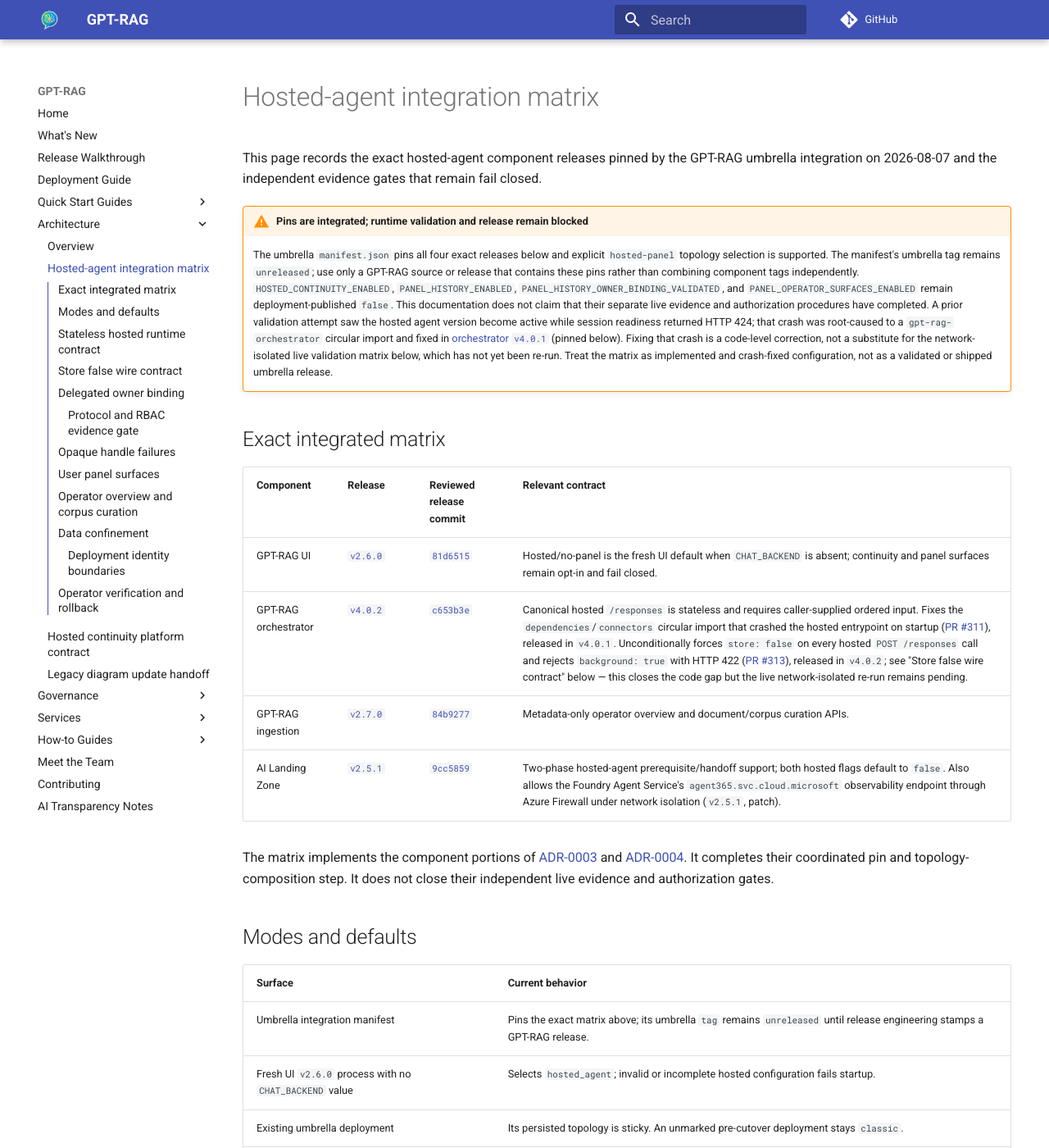
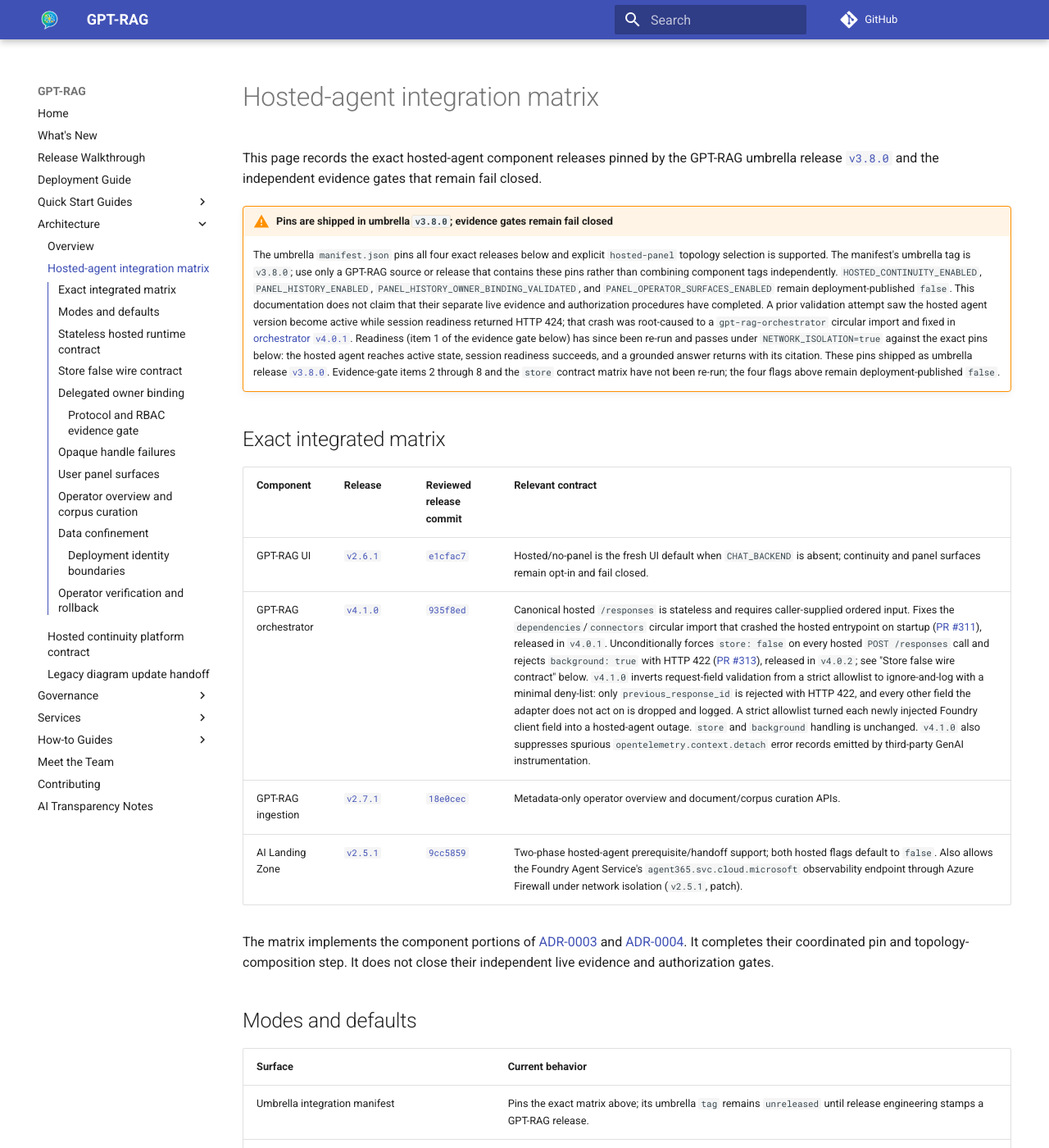
Before and after one commit to Azure/GPT-RAG, an MkDocs documentation site: the page built from docs/hosted_agent_release_matrix.md, in a window 1280 px wide and 1400 px high. Shown: the whole window at 82% size. Built offline with MkDocs 1.6.1 and Material for MkDocs 9.7.7, drawn with Linux system fonts in a browser that asks for light colours; comment, search, counter and statistics services are not loaded; some of the changed text lies outside the part shown.

Commit message:
docs: repin hosted-agent matrix to umbrella v3.8.0
Update the hosted-agent integration matrix to the component releases pinned
by umbrella release v3.8.0: gpt-rag-ui v2.6.1, gpt-rag-orchestrator v4.1.0,
and gpt-rag-ingestion v2.7.1. The AI Landing Zone pin is unchanged at v2.5.1.

Record the v4.1.0 request-field policy change: hosted /responses validation
is now ignore-and-log with a minimal deny-list, rejecting only
previous_response_id, because a strict allowlist turned each newly injected
Foundry client field into a hosted-agent outage. store and background
handling is unchanged.

Narrow the validation claims to what was actually re-run. Evidence-gate item
1 (readiness) now passes under network isolation on these pins, with a
grounded answer and citation. Items 2 through 8 and the store contract matrix
have not been re-run, so their fail-closed language and the four
deployment-published false flags are preserved.

```diff
--- a/docs/hosted_agent_release_matrix.md
+++ b/docs/hosted_agent_release_matrix.md
@@ -1,14 +1,14 @@
 # Hosted-agent integration matrix
 
 This page records the exact hosted-agent component releases pinned by the
-GPT-RAG umbrella integration on 2026-08-07 and the independent evidence gates
-that remain fail closed.
+GPT-RAG umbrella release [`v3.8.0`](https://github.com/Azure/GPT-RAG/releases/tag/v3.8.0)
+and the independent evidence gates that remain fail closed.
 
-!!! warning "Pins are integrated; runtime validation and release remain blocked"
+!!! warning "Pins are shipped in umbrella `v3.8.0`; evidence gates remain fail closed"
     The umbrella `manifest.json` pins all four exact releases below and explicit
     `hosted-panel` topology selection is supported. The manifest's umbrella tag
-    remains `unreleased`; use only a GPT-RAG source or release that contains
-    these pins rather than combining component tags independently.
+    is `v3.8.0`; use only a GPT-RAG source or release that contains these pins
+    rather than combining component tags independently.
     `HOSTED_CONTINUITY_ENABLED`, `PANEL_HISTORY_ENABLED`,
     `PANEL_HISTORY_OWNER_BINDING_VALIDATED`, and
     `PANEL_OPERATOR_SURFACES_ENABLED` remain deployment-published `false`.
@@ -17,20 +17,22 @@
     the hosted agent version become active while session readiness returned
     HTTP 424; that crash was root-caused to a `gpt-rag-orchestrator` circular
     import and fixed in
-    [orchestrator `v4.0.1`](https://github.com/Azure/gpt-rag-orchestrator/releases/tag/v4.0.1)
-    (pinned below). Fixing that crash is a code-level correction, not a
-    substitute for the network-isolated live validation matrix below, which
-    has not yet been re-run. Treat the matrix as implemented and
-    crash-fixed configuration, not as a validated or shipped umbrella
-    release.
+    [orchestrator `v4.0.1`](https://github.com/Azure/gpt-rag-orchestrator/releases/tag/v4.0.1).
+    Readiness (item 1 of the evidence gate below) has since been re-run and
+    passes under `NETWORK_ISOLATION=true` against the exact pins below: the
+    hosted agent reaches active state, session readiness succeeds, and a
+    grounded answer returns with its citation. These pins shipped as umbrella
+    release [`v3.8.0`](https://github.com/Azure/GPT-RAG/releases/tag/v3.8.0).
+    Evidence-gate items 2 through 8 and the `store` contract matrix have not
+    been re-run; the four flags above remain deployment-published `false`.
 
 ## Exact integrated matrix
 
 | Component | Release | Reviewed release commit | Relevant contract |
 | --- | --- | --- | --- |
-| GPT-RAG UI | [`v2.6.0`](https://github.com/Azure/gpt-rag-ui/releases/tag/v2.6.0) | [`81d6515`](https://github.com/Azure/gpt-rag-ui/commit/81d6515d8fc365402e958e861b671af037a4cc75) | Hosted/no-panel is the fresh UI default when `CHAT_BACKEND` is absent; continuity and panel surfaces remain opt-in and fail closed. |
-| GPT-RAG orchestrator | [`v4.0.2`](https://github.com/Azure/gpt-rag-orchestrator/releases/tag/v4.0.2) | [`c653b3e`](https://github.com/Azure/gpt-rag-orchestrator/commit/c653b3ec0a553f55244e197f3be993ad33ffe02f) | Canonical hosted `/responses` is stateless and requires caller-supplied ordered input. Fixes the `dependencies`/`connectors` circular import that crashed the hosted entrypoint on startup ([PR #311](https://github.com/Azure/gpt-rag-orchestrator/pull/311)), released in `v4.0.1`. Unconditionally forces `store: false` on every hosted `POST /responses` call and rejects `background: true` with HTTP 422 ([PR #313](https://github.com/Azure/gpt-rag-orchestrator/pull/313)), released in `v4.0.2`; see "Store false wire contract" below — this closes the code gap but the live network-isolated re-run remains pending. |
-| GPT-RAG ingestion | [`v2.7.0`](https://github.com/Azure/gpt-rag-ingestion/releases/tag/v2.7.0) | [`84b9277`](https://github.com/Azure/gpt-rag-ingestion/commit/84b927769ef0839110f2d68e3ca471e2260567cf) | Metadata-only operator overview and document/corpus curation APIs. |
+| GPT-RAG UI | [`v2.6.1`](https://github.com/Azure/gpt-rag-ui/releases/tag/v2.6.1) | [`e1cfac7`](https://github.com/Azure/gpt-rag-ui/commit/e1cfac7075a6c6a4f638cf2d05d345d2c6c230dd) | Hosted/no-panel is the fresh UI default when `CHAT_BACKEND` is absent; continuity and panel surfaces remain opt-in and fail closed. |
+| GPT-RAG orchestrator | [`v4.1.0`](https://github.com/Azure/gpt-rag-orchestrator/releases/tag/v4.1.0) | [`935f8ed`](https://github.com/Azure/gpt-rag-orchestrator/commit/935f8ed990020cc3be777dd4fe1664d7e131a3c8) | Canonical hosted `/responses` is stateless and requires caller-supplied ordered input. Fixes the `dependencies`/`connectors` circular import that crashed the hosted entrypoint on startup ([PR #311](https://github.com/Azure/gpt-rag-orchestrator/pull/311)), released in `v4.0.1`. Unconditionally forces `store: false` on every hosted `POST /responses` call and rejects `background: true` with HTTP 422 ([PR #313](https://github.com/Azure/gpt-rag-orchestrator/pull/313)), released in `v4.0.2`; see "Store false wire contract" below. `v4.1.0` inverts request-field validation from a strict allowlist to ignore-and-log with a minimal deny-list: only `previous_response_id` is rejected with HTTP 422, and every other field the adapter does not act on is dropped and logged. A strict allowlist turned each newly injected Foundry client field into a hosted-agent outage. `store` and `background` handling is unchanged. `v4.1.0` also suppresses spurious `opentelemetry.context.detach` error records emitted by third-party GenAI instrumentation. |
+| GPT-RAG ingestion | [`v2.7.1`](https://github.com/Azure/gpt-rag-ingestion/releases/tag/v2.7.1) | [`18e0cec`](https://github.com/Azure/gpt-rag-ingestion/commit/18e0cecf5fcfb8315c38c25541ba23bf7cc347d0) | Metadata-only operator overview and document/corpus curation APIs. |
 | AI Landing Zone | [`v2.5.1`](https://github.com/Azure/bicep-ptn-aiml-landing-zone/releases/tag/v2.5.1) | [`9cc5859`](https://github.com/Azure/bicep-ptn-aiml-landing-zone/commit/9cc5859af5c8ab3b31709c9e16e0db11a170a404) | Two-phase hosted-agent prerequisite/handoff support; both hosted flags default to `false`. Also allows the Foundry Agent Service's `agent365.svc.cloud.microsoft` observability endpoint through Azure Firewall under network isolation (`v2.5.1`, patch). |
 
 The matrix implements the component portions of
@@ -45,7 +47,7 @@
 | Surface | Current behavior |
 | --- | --- |
 | Umbrella integration manifest | Pins the exact matrix above; its umbrella `tag` remains `unreleased` until release engineering stamps a GPT-RAG release. |
-| Fresh UI `v2.6.0` process with no `CHAT_BACKEND` value | Selects `hosted_agent`; invalid or incomplete hosted configuration fails startup. |
+| Fresh UI `v2.6.1` process with no `CHAT_BACKEND` value | Selects `hosted_agent`; invalid or incomplete hosted configuration fails startup. |
 | Existing umbrella deployment | Its persisted topology is sticky. An unmarked pre-cutover deployment stays `classic`. |
 | `DEPLOYMENT_TOPOLOGY=classic` | Explicit supported fallback; deploys UI, orchestrator, and ingestion Container Apps. |
 | `DEPLOYMENT_TOPOLOGY=hosted-no-panel` | Fresh-deployment default. UI and ingestion remain in Container Apps; chat uses the hosted agent; no panel Cosmos containers are selected. |
@@ -56,14 +58,14 @@
 | AILZ `PREPARE_HOSTED_AGENT` / `deployHostedAgent` | Both default to `false`. `deployHostedAgent=true` requires an immutable `sha256:` image digest. |
 
 The platform contract publishes hosted history limits of 100 items and 32,000
-estimated tokens with `drop_oldest`. UI `v2.6.0` has standalone code defaults of
+estimated tokens with `drop_oldest`. UI `v2.6.1` has standalone code defaults of
 40 items and 8,000 tokens when those App Configuration values are absent.
 The umbrella publishes the reviewed 100/32,000 values; operators must not
 remove them and then assume the UI fallback values are equivalent.
 
 ## Stateless hosted runtime contract
 
-Orchestrator `v4.0.2` performs no managed-Conversations create, read, append, or
+Orchestrator `v4.1.0` performs no managed-Conversations create, read, append, or
 delete operation in the hosted container. The caller supplies the complete,
 bounded, oldest-to-newest history on every request.
 
@@ -94,7 +96,7 @@
 `POST /invocations` remains a distinct compatibility protocol. Its
 `conversation_id` is only an opaque label for response tagging and
 conversation-scoped retrieval; it does not authorize or select a managed
-Conversation. UI `v2.6.0` currently sends complete ordered messages through
+Conversation. UI `v2.6.1` currently sends complete ordered messages through
 this compatibility route. An integrated umbrella cutover must explicitly align
 the UI call route with the protocol and role evidence it validates.
 
@@ -126,13 +128,16 @@
     [`v4.0.2`](https://github.com/Azure/gpt-rag-orchestrator/releases/tag/v4.0.2)
     (commit
     [`c653b3e`](https://github.com/Azure/gpt-rag-orchestrator/commit/c653b3ec0a553f55244e197f3be993ad33ffe02f),
-    722 tests passing upstream). This umbrella's `manifest.json` now pins that
-    released commit. **This is a code-level fix and re-pin, not yet a live
-    re-validation.** Do not describe the store contract as validated or safe
-    under network isolation until the exact matrix (`store` unset / `true` /
-    `false`, under `NETWORK_ISOLATION=true`, streaming and non-streaming) is
-    re-run live against this pin and passes. This warning must remain until
-    that re-run is recorded here.
+    722 tests passing upstream). Umbrella release `v3.8.0` pins the successor
+    commit `935f8ed` (`v4.1.0`), which leaves `store` and `background`
+    handling unchanged. **The store contract itself has not been
+    re-validated.** A network-isolated run on these pins confirms readiness and
+    a grounded answer, but does not exercise the field matrix. Do not describe
+    the store contract as validated or safe under network isolation until the
+    exact matrix (`store` unset / `true` / `false`, under
+    `NETWORK_ISOLATION=true`, streaming and non-streaming) is re-run live
+    against this pin and passes. This warning must remain until that re-run is
+    recorded here.
 
 ## Delegated owner binding
 
@@ -154,7 +159,7 @@
 
 ### Protocol and RBAC evidence gate
 
-UI `v2.6.0` accepts an attested Responses protocol version `>= 2.0.0`. The
+UI `v2.6.1` accepts an attested Responses protocol version `>= 2.0.0`. The
 GPT-RAG platform validator is deliberately stricter: it requires the
 live endpoint to route 100% to one agent version declaring exactly one
 Responses `2.0.0` protocol entry.
@@ -198,7 +203,7 @@
 
 ## User panel surfaces
 
-UI `v2.6.0` includes owner-gated endpoints for:
+UI `v2.6.1` includes owner-gated endpoints for:
 
 | Endpoint | Behavior |
 | --- | --- |
@@ -214,7 +219,7 @@
 
 ## Operator overview and corpus curation
 
-Ingestion `v2.7.0` includes:
+Ingestion `v2.7.1` includes:
 
 - `GET /panel/overview/metrics`;
 - `GET /panel/corpus-curation/queue`; and
@@ -242,7 +247,7 @@
 operator evidence and authorization gate is completed.
 
 !!! important "Released ingestion dashboard browser-auth status"
-    The ingestion `v2.7.0` Vite dashboard does not initialize MSAL, acquire an
+    The ingestion `v2.7.1` Vite dashboard does not initialize MSAL, acquire an
     access token, or add an `Authorization` header for the new operator panel
     requests. Its `panelFetch` uses plain browser `fetch`. The Overview and
     Curation tabs therefore show the backend's real 401/403/503 response unless
@@ -347,13 +352,13 @@
 before anything else in the process has "warmed up" `connectors`, unlike
 the classic entrypoint) and fixed in
 [orchestrator `v4.0.1`](https://github.com/Azure/gpt-rag-orchestrator/releases/tag/v4.0.1)
-([PR #311](https://github.com/Azure/gpt-rag-orchestrator/pull/311)), pinned
-above. Fixing the crash is necessary but not sufficient: item 1 and the
-remaining evidence steps must still be re-run against a live,
-network-isolated deployment before this integration can be described as
-validated. Preserve the fail-closed flags and do not describe this
-integration as runtime-validated or shipped until readiness and the
-remaining evidence steps succeed.
+([PR #311](https://github.com/Azure/gpt-rag-orchestrator/pull/311)), whose
+successor `v4.1.0` is pinned above. Item 1 has since been re-run against a
+live, network-isolated deployment on those pins and passes: the agent version
+reaches active state, session readiness succeeds, and a grounded answer
+returns with its citation. Evidence steps 2 through 8 have not been re-run.
+Preserve the fail-closed flags and do not describe those steps as validated
+until each one succeeds.
 
 The configuration contract uses:
 
@@ -365,7 +370,7 @@
 | `HOSTED_CONVERSATION_DELEGATED_IDENTITY_HEADER` | `x-ms-user-identity` |
 | `HOSTED_CONVERSATION_DELEGATED_IDENTITY_SOURCE` | `authenticated_ui_bff_principal` |
 | `HOSTED_AGENT_RESPONSES_PROTOCOL_VERSION` | platform contract: exactly `2.0.0` |
-| `HOSTED_AGENT_PROTOCOL_VERSION` | UI `v2.6.0` continuity attestation: `>=2.0.0`; deployments must keep it consistent with the exact platform Responses setting |
+| `HOSTED_AGENT_PROTOCOL_VERSION` | UI `v2.6.1` continuity attestation: `>=2.0.0`; deployments must keep it consistent with the exact platform Responses setting |
 | `HOSTED_CONTINUITY_UNAVAILABLE_STATUS_CODE` | `503` |
 | `HOSTED_HISTORY_MAX_ITEMS` / `HOSTED_HISTORY_MAX_TOKENS` | umbrella defaults `100` / `32000` |
 | `HOSTED_HISTORY_TRUNCATION` | `drop_oldest` |
```
